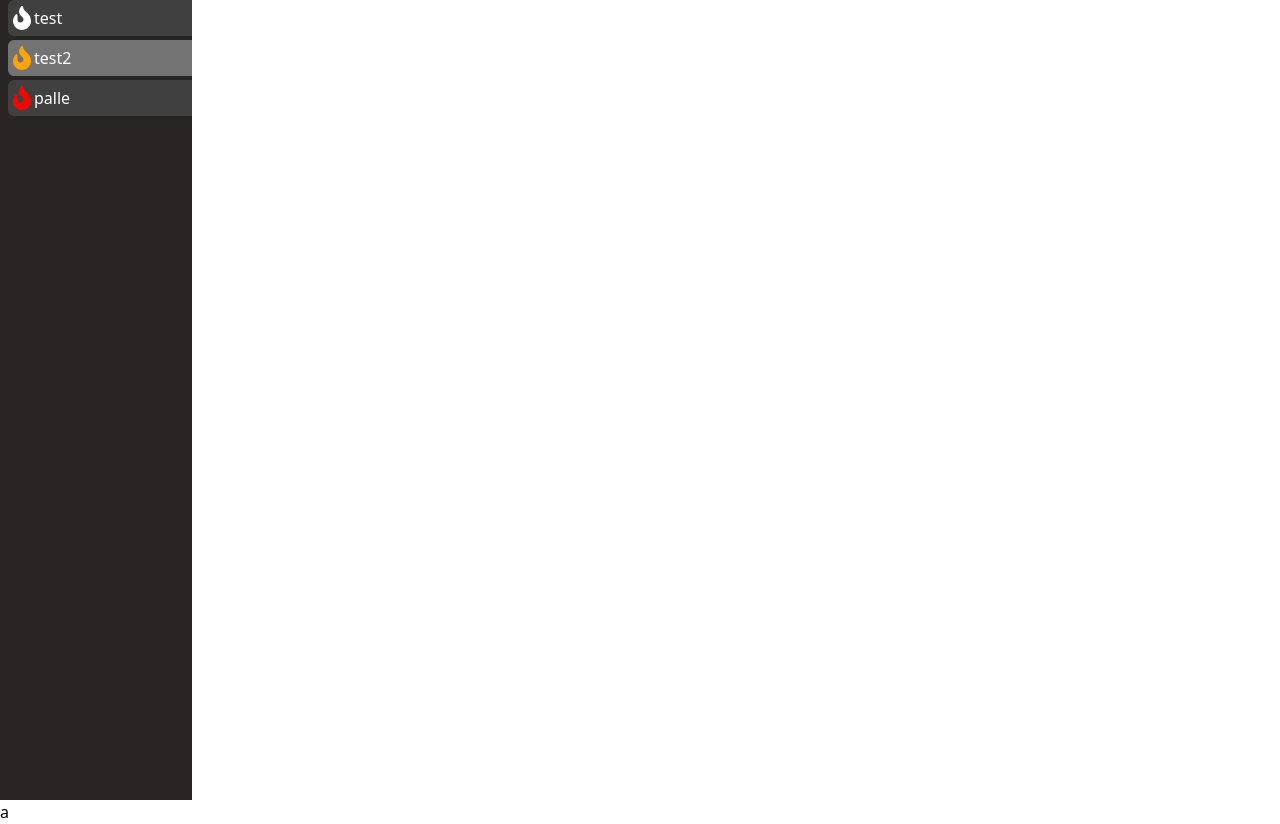
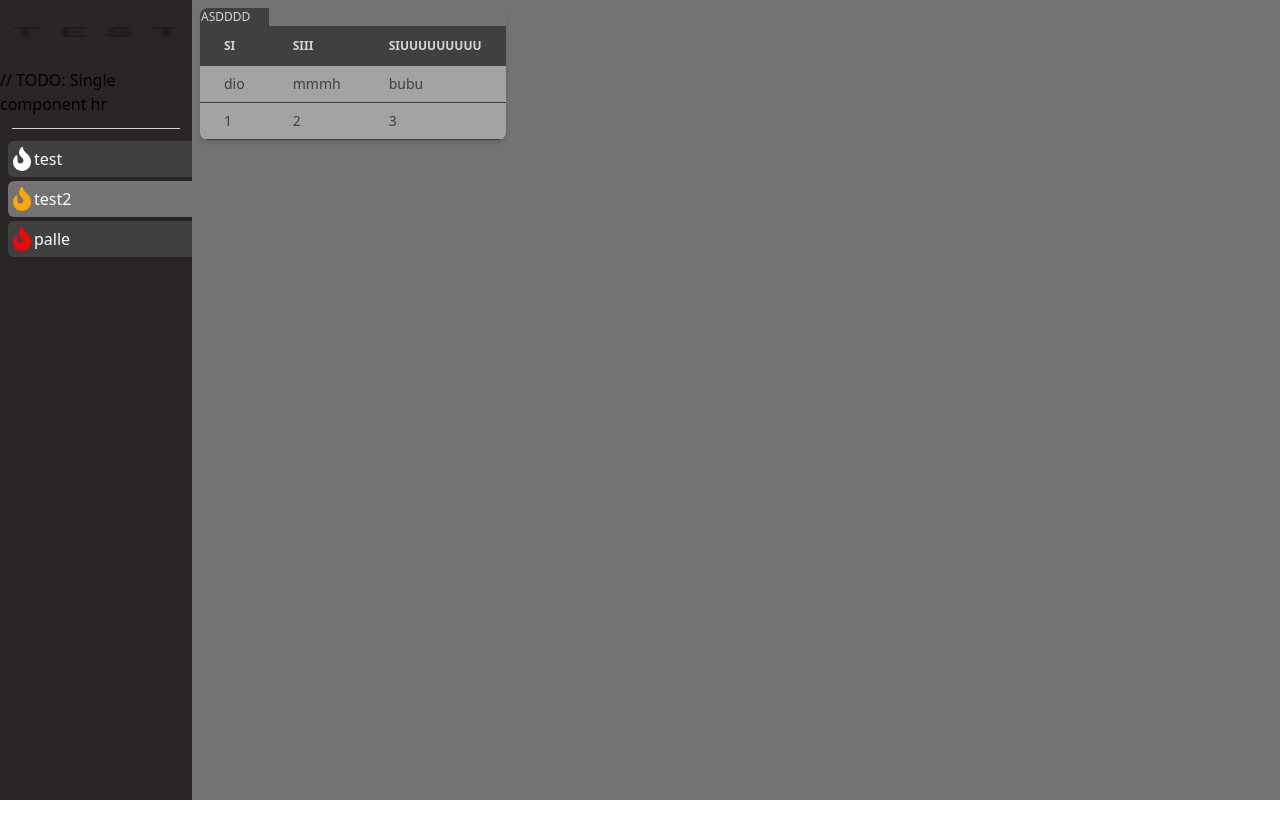
Before and after one commit to AleRosmo/memegrab-webui, a React (Create React App) app: page / in a window 1280 px wide. After the commit the page ends 800 px from the top, so only its background shows below. Built offline with nearby package versions, Linux system fonts and the light colour scheme.

Commit message:
add working table components

```diff
--- a/src/components/App.js
+++ b/src/components/App.js
@@ -2,7 +2,7 @@ import React, { useState } from "react";
 import { FaFire } from "react-icons/fa";
 import { Route, Routes } from "react-router-dom";
 import Layout from "../layout/Layout";
-import Index from "../pages/Index/Index";
+import Home from "../pages/Home/Home";
 import Test from "../pages/Test/Test";
 
 const App = () => {
@@ -28,9 +28,9 @@ const App = () => {
     <>
       <Routes>
         <Route path="/" element={<Layout buttons={buttons} />}>
-          <Route index element={<Index />} />
+          <Route index element={<Home />} />
           <Route path="/test" element={<Test />} />
-          <Route path="/palle" element={<Index />} />
+          <Route path="/palle" element={'empty'} />
         </Route>
       </Routes>
     </>
--- a/src/components/Button/Button.js
+++ b/src/components/Button/Button.js
@@ -1,19 +1,21 @@
 import React from "react";
 import { NavLink, useNavigate } from "react-router-dom";
 
-const active = "bg-gray-500"
-const inactive = "bg-gray-700"
+const active = "bg-gray-500";
+const inactive = "bg-gray-700";
+
+const style = `flex ml-2 py-1.5 text-white rounded-l-md \
+                hover:bg-gray-400 hover:duration-250 hover:transition \
+                ease-in-out duration-250`;
 
 const Button = ({ path, icon, name }) => {
   return (
     <NavLink
       to={path}
-      className={({isActive}) => {
-        const bg = isActive ? active: inactive
-        return (["flex ml-2 py-1.5 text-white rounded-l-md\
-            hover:bg-gray-400 hover:duration-250 hover:transition \
-            ease-in-out duration-250", bg].join(' '))
-        }}
+      className={({ isActive }) => {
+        const bg = isActive ? active : inactive;
+        return [style, bg].join(" ");
+      }}
     >
       <span className="ml-0.5">{icon}</span>
 
--- /dev/null
+++ b/src/components/Logo/Logo.js
@@ -0,0 +1,9 @@
+import React from "react";
+
+const Logo = () => {
+    return (
+        <img src="./logo.png" alt="Logo" className="max-h-16" />
+    )
+}
+
+export default Logo
--- a/src/components/SideBar/SideBar.js
+++ b/src/components/SideBar/SideBar.js
@@ -1,14 +1,18 @@
 import React from "react";
 import { useNavigate } from "react-router-dom";
 import Button from "../Button/Button";
+import Logo from "../Logo/Logo";
 
 
-const SideBar = (props) => {
-    const sidebar = "w-48 h-full gap-1 flex flex-col bg-stone-800"
+const SideBar = ({children}) => {
+    const sidebar = "flex-shrink-0 w-48 h-full gap-1 flex flex-col bg-stone-800"
 
     return (
         <aside key="sidebar" className={sidebar}>
-            {props.children}
+            <Logo />
+            // TODO: Single component hr
+            <hr className="my-2 mx-3 border-gray-300"/>
+            {children}
         </aside>
     )
 }
--- /dev/null
+++ b/src/components/Table/Table.js
@@ -0,0 +1,43 @@
+import React from "react";
+
+const rowStyle =
+  "bg-gray-400 text-gray-700 border-b border-gray-700 hover:bg-gray-200 \
+                hover:transition-colors duration-150 hover:duration-150";
+
+const dataStyle = "px-6 py-2";
+
+const Table = ({ headers, rowData }) => {
+  const heading = headers.map((col) => (
+    <th scope="col" className="px-6 py-3">
+      {col}
+    </th>
+  ));
+
+  // TODO: Map index to row key
+  // TODO: There must be a better approach than two nested arrays
+  const rows = rowData.map((row) => {
+    const cells = row.map((data) => {
+      return <td className={dataStyle}>{data}</td>;
+    });
+
+    return <tr className={rowStyle}>{cells}</tr>;
+  });
+
+  return (
+    <div className="w-full bg-gray-500 ">
+      <div className="w-fit h-fit m-2 relative overflow-x-auto shadow-md rounded-lg">
+        <table className="text-sm text-left text-gray-00">
+          <thead className="text-xs text-gray-300 uppercase bg-gray-700">
+            <tr>
+                <td className="col-span-3"> asdddd</td>
+            </tr>
+            {heading}
+          </thead>
+          <tbody>{rows}</tbody>
+        </table>
+      </div>
+    </div>
+  );
+};
+
+export default Table;
--- a/src/layout/Layout.js
+++ b/src/layout/Layout.js
@@ -9,7 +9,7 @@ const Layout = ({ buttons }) => {
   });
 
   return (
-    <div className="w-full h-screen">
+    <div className="w-full h-screen flex">
       <SideBar>{sideButtons}</SideBar>
       <Outlet />
     </div>
--- /dev/null
+++ b/src/pages/Home/Home.js
@@ -0,0 +1,19 @@
+import React from "react";
+import Table from "../../components/Table/Table";
+
+const tableHeaders = ["Si", "Siii", "Siuuuuuuuuu"];
+
+const tableRows = [
+  ["dio", "mmmh", "bubu"],
+  ["1", "2", "3"],
+];
+
+const Home = () => {
+  return (
+    <>
+      <Table headers={tableHeaders} rowData={tableRows} />
+    </>
+  );
+};
+
+export default Home;
--- a/src/pages/Index/Index.js
+++ /dev/null
@@ -1,7 +0,0 @@
-import React from "react";
-
-const Index = () => {
-  return <p>a</p>;
-};
-
-export default Index;
```
